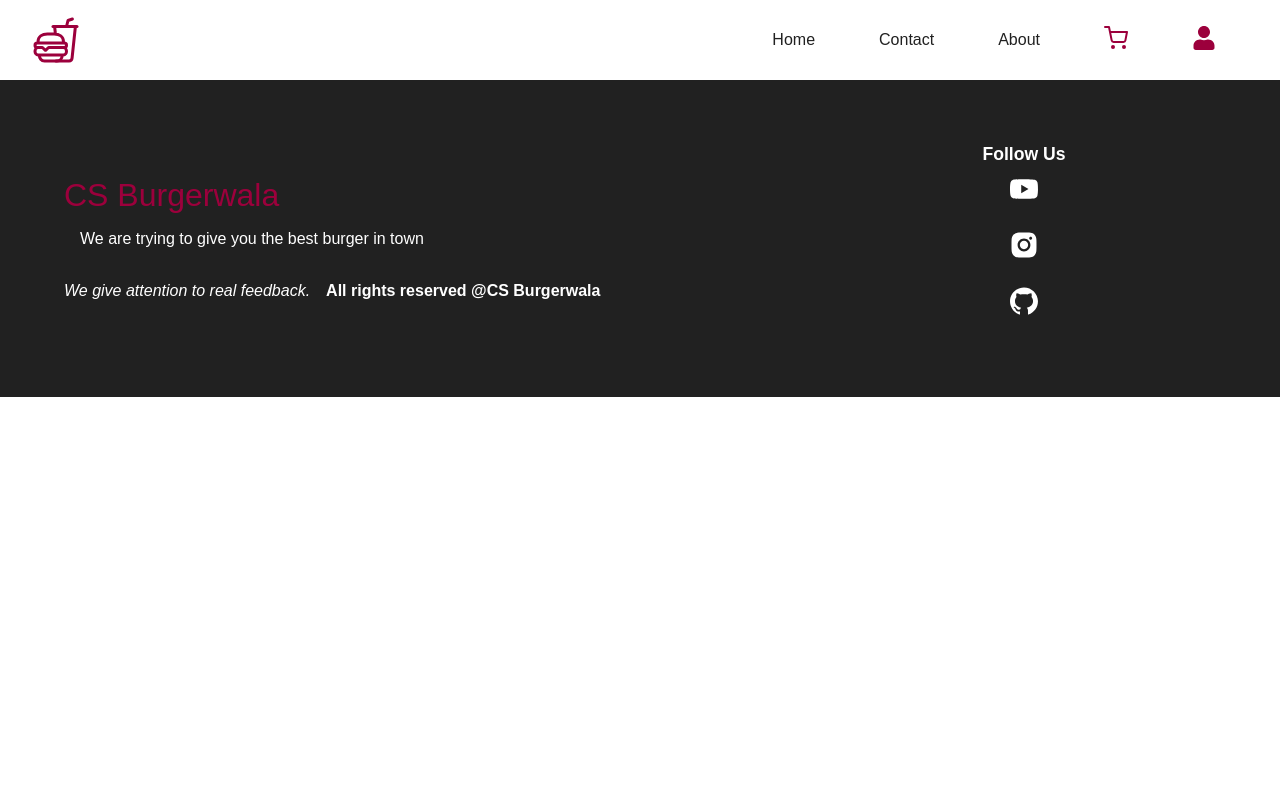
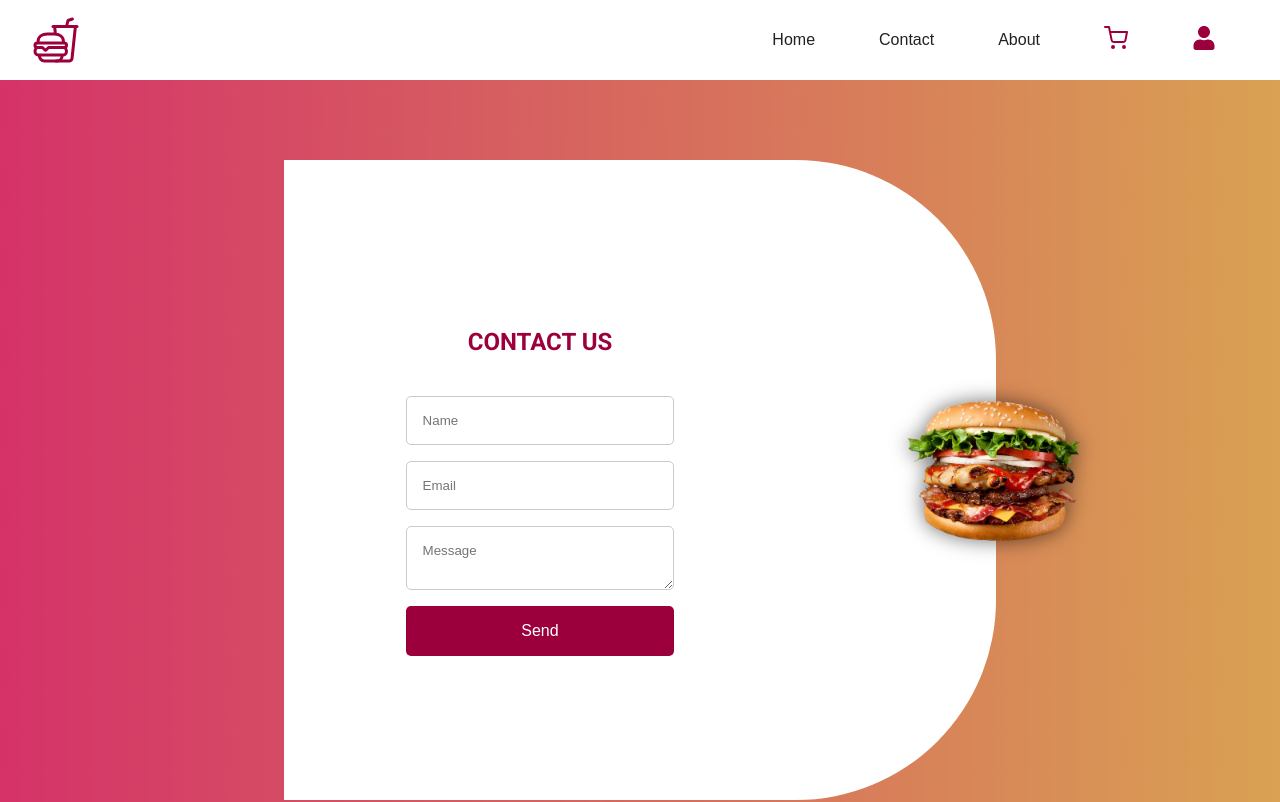
Before and after one commit to Awais512/CS-Burger-Wala-React-UI, a React (Create React App) app: page /contact in a window 1280 px wide. Shown: the top 802 px of the page. Built offline with nearby package versions, Linux system fonts and the light colour scheme.

Commit message:
Contact us page

```diff
--- a/src/App.js
+++ b/src/App.js
@@ -1,11 +1,12 @@
 import { Route, Routes } from "react-router-dom";
-import { Header, Home, Footer } from "./components";
+import { Header, Home, Footer, Contact } from "./components";
 import "./styles/app.scss";
 import "./styles/header.scss";
 import "./styles/home.scss";
 import "./styles/Founder.scss";
 import "./styles/menu.scss";
 import "./styles/footer.scss";
+import "./styles/contact.scss";
 
 const App = () => {
   return (
@@ -13,6 +14,7 @@
       <Header />
       <Routes>
         <Route path="/" element={<Home />} />
+        <Route path="/contact" element={<Contact />} />
       </Routes>
       <Footer />
     </>
--- /dev/null
+++ b/src/components/Contact/Contact.jsx
@@ -0,0 +1,38 @@
+import React from "react";
+import { motion } from "framer-motion";
+import burger from "../../assets/burger2.png";
+
+const Contact = () => {
+  return (
+    <section className="contact">
+      <motion.form
+        initial={{ x: "-100vw", opacity: 0 }}
+        animate={{ x: 0, opacity: 1 }}
+        transition={{ delay: 0.2 }}
+      >
+        <h2>Contact Us</h2>
+        <input type="text" placeholder="Name" />
+        <input type="email" placeholder="Email" />
+        <textarea placeholder="Message"></textarea>
+        <button type="submit">Send</button>
+      </motion.form>
+
+      <motion.div
+        className="formBorder"
+        initial={{ x: "100vw", opacity: 0 }}
+        animate={{ x: 0, opacity: 1 }}
+        transition={{ delay: 0.2 }}
+      >
+        <motion.div
+          initial={{ y: "-100vh", x: "50%", opacity: 0 }}
+          animate={{ y: "-50%", x: "50%", opacity: 1 }}
+          transition={{ delay: 1 }}
+        >
+          <img src={burger} alt="Burger" />
+        </motion.div>
+      </motion.div>
+    </section>
+  );
+};
+
+export default Contact;
--- a/src/components/index.js
+++ b/src/components/index.js
@@ -3,3 +3,4 @@
 export { default as Founder } from "./Home/Founder";
 export { default as Menu } from "./Home/Menu";
 export { default as Footer } from "./Layout/Footer";
+export { default as Contact } from "./Contact/Contact";
--- /dev/null
+++ b/src/styles/contact.scss
@@ -0,0 +1,84 @@
+@import 'colors';
+
+.contact {
+    height: 100vh;
+    width: 100%;
+    background-image: url('../assets/bg.png');
+    background-repeat: no-repeat;
+    background-size: cover;
+    display: flex;
+    align-items: center;
+    justify-content: center;
+
+    >form{
+        display: flex;
+        align-items: center;
+        justify-content: center;
+        flex-direction: column;
+        background-color: white;
+        padding: 2rem;
+        width: 40%;
+        height: 80%;
+
+    >h2{
+        color: $red;
+        font-size: 1.5rem;
+        font-family:'Roboto';
+        text-transform: uppercase;
+        margin: 2rem 0;
+    }
+    >input,>textarea, >button{
+        padding: 1rem;
+        outline: none;
+        border: 1px solid rgba(202,202,202);
+        margin: 0.5rem;
+        width:60%;
+        border-radius: 5px;
+    }
+    >button {
+        background-color: $red;
+        border:none;
+        cursor: pointer;
+        color: white;
+        font-size: 1rem;
+
+        &:hover {
+            background-color:$redDark;
+        }
+    }
+    }
+}
+
+.formBorder {
+    width: 200px;
+    height: 80%;
+    background-color: white;
+    border-radius: 0 200px 200px 0;
+    position: relative;
+
+    >div{
+        width: 200px;
+        height: 200px;
+        position: absolute;
+        top: 50%;
+        transform: translate(50%,-50%);
+        filter: drop-shadow(0 0 10px rgba(0,0,0,0.566));
+
+        >img {
+            width: 100%;
+        }
+    }
+}
+
+@media screen  and (max-width:600px) {
+     .contact {
+        height: 70vh;
+        >form {
+            width: 100%;
+            height: 100%;
+        }
+        .formBorder {
+            display: none;
+        }
+     }
+}
```
